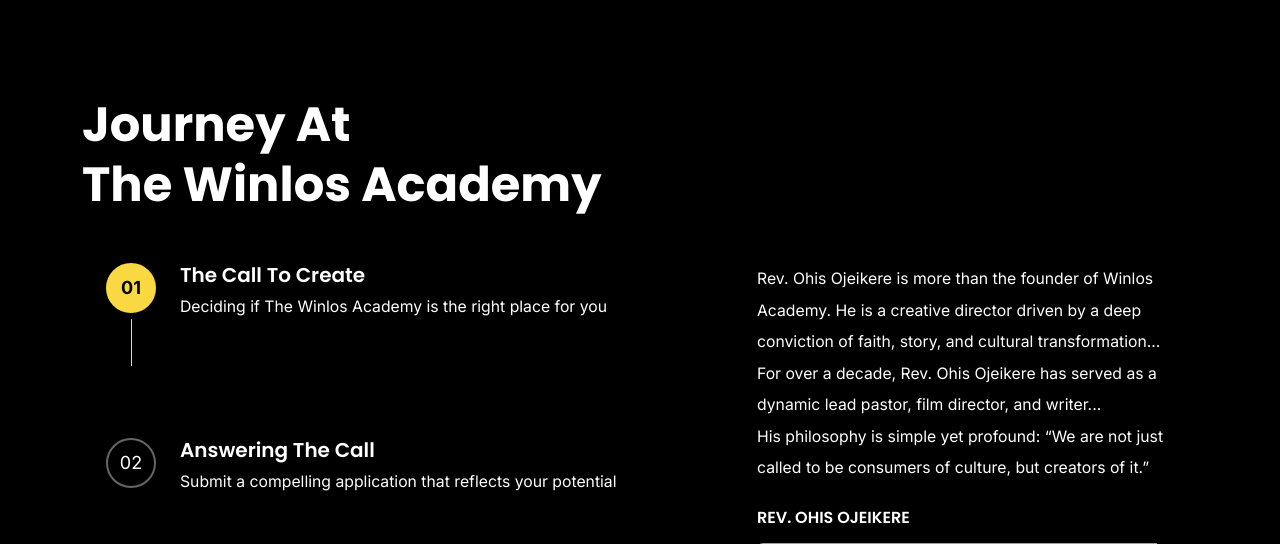
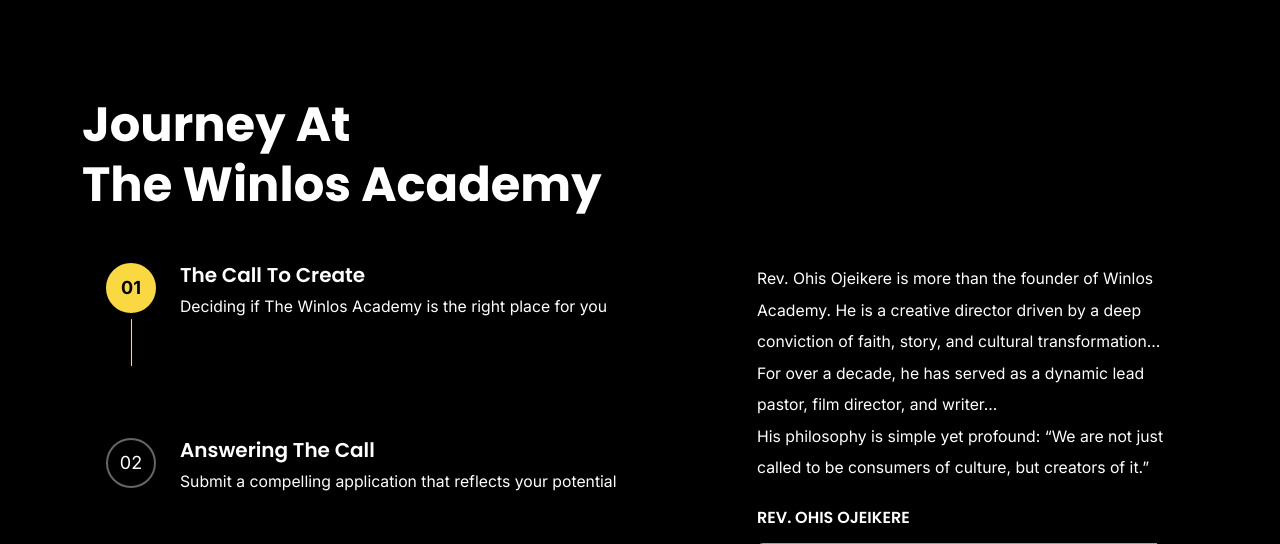
Before and after one commit to anointing1234/winlos, a Django app: page / in a window 1280 px wide. Shown: the part 2433-2977 px from the top of the page. Run offline with Django 5.2, Linux system fonts and the light colour scheme; some libraries are stand-ins or nearby versions; grey boxes are pictures that could not be loaded.

Commit message:
Refactor founder bio text for clarity

```diff
--- a/core/templates/home_pages/index.html
+++ b/core/templates/home_pages/index.html
@@ -534,7 +534,7 @@
                 <!-- Founder Bio -->
                 <div class="text-white  text-text-text small mb-4 lh-lg">
                     <p> Rev. Ohis Ojeikere is more than the founder of Winlos Academy. He is a creative director driven by a deep conviction of faith, story, and cultural transformation...</p>
-                    <p>For over a decade, Rev. Ohis Ojeikere has served as a dynamic lead pastor, film director, and writer...</p>
+                    <p>For over a decade, he has served as a dynamic lead pastor, film director, and writer...</p>
                     <p>His philosophy is simple yet profound: “We are not just called to be consumers of culture, but creators of it.”</p>
                 </div>
 
```
